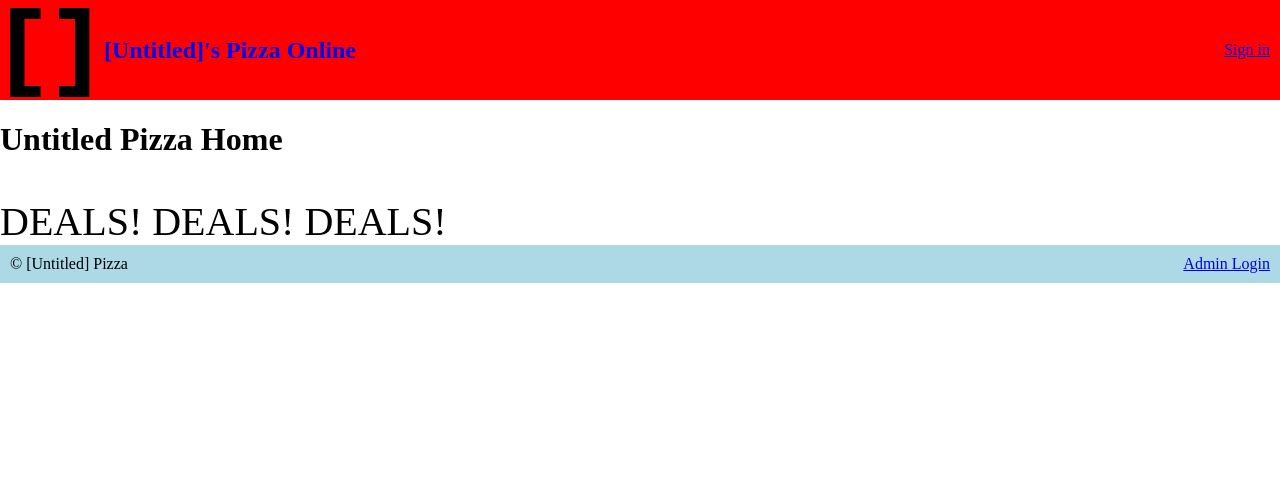
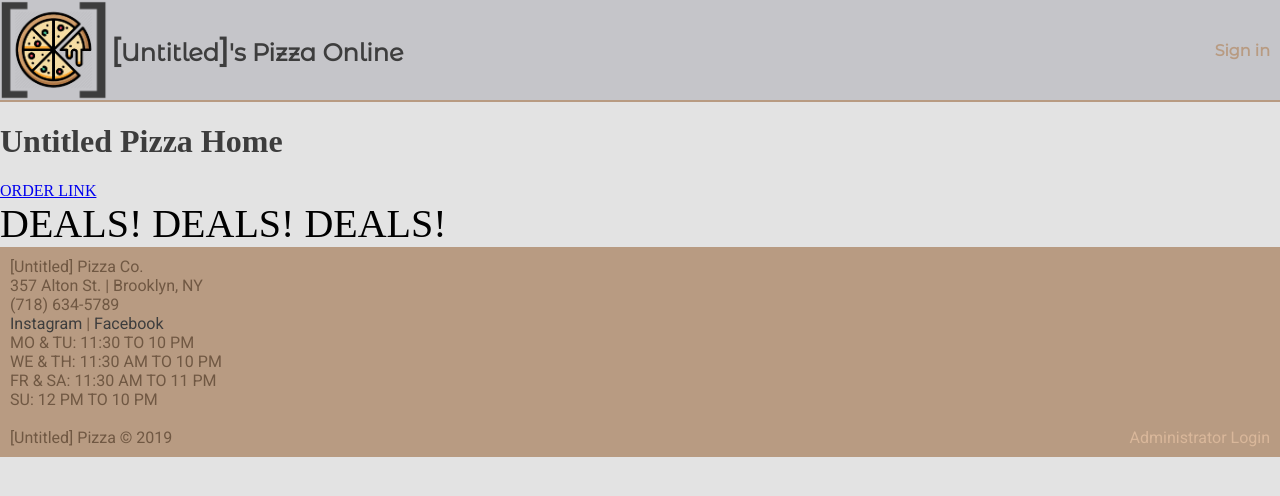
Before and after one commit to JJH132/ISP-TermProject, a PHP site: page / in a window 1280 px wide. Shown: the top 496 px of the page. Run offline with PHP 8.4, Linux system fonts and the light colour scheme.

Commit message:
Start of consistent theme

```diff
--- a/css/default_style.css
+++ /dev/null
@@ -1,48 +0,0 @@
-nav{
-/*	position: -webkit-sticky;
-	position: sticky;*/
-	background-color: red;
-	display: flex;
-    justify-content: space-between;
-}
-
-footer {
-	background-color: lightblue;
-	display: flex;
-    justify-content: space-between;
-    padding: 10px;
-}
-
-body{
-	margin: 0;
-}
-
-.home_link{
-
-}
-
-.home_link h1, img{
-	display: inline;
-	vertical-align: middle;
-}
-
-/*#sign_in
-{
-	position: absolute;
-	left:30%;
-	top:30%;
-
-}
-#sign_up
-{
-	position: absolute;
-	right:30%;
-	top:33%;
-}
-
-#order_now
-{
-	position:absolute;
-	left:46%;
-	top:50%;
-}*/
--- /dev/null
+++ b/css/default_style.css.php
@@ -0,0 +1,106 @@
+<?php
+header("Content-type: text/css");
+$darkBrown = '#856850';
+$darkerBrown = '#705843';
+$lightBrown = '#B89B82';
+$lightGray = '#E3E3E3';
+$darkGray = '#C5C5C9';
+$darkerGray = '#646466';
+$almostBlack = '#3D3D3D';
+$lighterBrown = '#D9B79A';
+?>
+/*FONTS
+font-family: 'Roboto', sans-serif;
+font-family: 'Montserrat Alternates', sans-serif;
+*/
+
+
+nav{
+    background-color: <?=$darkGray?>;
+    display: flex;
+    justify-content: space-between;
+    border-bottom: 2px solid <?=$lightBrown?>;
+}
+
+.home_link a{
+    color: <?=$darkBrown?>;
+    font-family: 'Montserrat Alternates', sans-serif;
+    -webkit-transition: all 0.4s;
+    -moz-transition: all 0.4s;
+    -ms-transition: all 0.4s;
+    -o-transition: all 0.4s;
+    transition: all 0.4s;
+}
+
+.home_link a:hover {
+    color: <?=$almostBlack?>;
+}
+
+footer {
+    background-color: <?=$lightBrown?>;
+    display: flex;
+    justify-content: space-between;
+    padding: 10px;
+}
+
+body{
+    margin: 0;
+    background-color: <?=$lightGray?>;
+}
+
+.home_link h1, img{
+    display: inline;
+    vertical-align: middle;
+}
+
+.rightNavLinks{
+    margin: auto 10px auto 0;
+    text-decoration: none;
+    font-family: 'Montserrat Alternates', sans-serif;
+    font-weight: bold;
+    color: <?=$lightBrown?>;
+    -webkit-transition: all 0.4s;
+    -moz-transition: all 0.4s;
+    -ms-transition: all 0.4s;
+    -o-transition: all 0.4s;
+    transition: all 0.4s;
+}
+
+.rightNavLinks:hover {
+    color: <?=$darkerGray?>;
+}
+
+.footerRight {
+    font-family: 'Roboto', sans-serif;
+    font-weight: 500;
+    color: <?=$darkerBrown?>;
+}
+
+.footerRight a {
+    text-decoration: none;
+    color: <?=$almostBlack?>;
+    -webkit-transition: all 0.4s;
+    -moz-transition: all 0.4s;
+    -ms-transition: all 0.4s;
+    -o-transition: all 0.4s;
+    transition: all 0.4s;
+}
+.footerRight a:hover {
+    color: <?=$darkBrown?>;
+}
+
+.footerLeft {
+    margin-top: auto;
+    text-decoration: none;
+    font-family: 'Roboto', sans-serif;
+    color: <?=$lighterBrown?>;
+    -webkit-transition: all 0.4s;
+    -moz-transition: all 0.4s;
+    -ms-transition: all 0.4s;
+    -o-transition: all 0.4s;
+    transition: all 0.4s;
+}
+
+.footerLeft:hover {
+    color: <?=$darkBrown?>
+}
--- a/footer.php
+++ b/footer.php
@@ -1,4 +1,16 @@
 <footer>
-	<span>&copy; [Untitled] Pizza</span>
-	<a href="admin_login.php">Admin Login</a>
+    <div class="footerRight">
+        [Untitled] Pizza Co.<br>
+        357 Alton St. | Brooklyn, NY <br>
+        (718) 634-5789 <br>
+        <a href="#">Instagram</a> | <a href="#">Facebook</a> <br>
+        MO & TU: 11:30 TO 10 PM <br>
+        WE & TH: 11:30 AM TO 10 PM <br>
+        FR & SA: 11:30 AM TO 11 PM <br>
+        SU: 12 PM TO 10 PM<br>
+        <br>
+        [Untitled] Pizza &copy; <?php echo date("Y"); ?>
+    </div>
+
+    <a class="footerLeft" href="admin_login.php">Administrator Login</a>
 </footer>
--- /dev/null
+++ b/htmlHead.php
@@ -0,0 +1,6 @@
+<meta charset="utf-8">
+<meta name="viewport" content="width=device-width, initial-scale=1">
+<link rel="icon" href="img/untitled_logo.png" type="image/x-icon">
+<link rel="stylesheet" href="css/default_style.css.php">
+<link rel="author" href="humans.txt">
+<link href="https://fonts.googleapis.com/css?family=Montserrat+Alternates|Roboto&display=swap" rel="stylesheet">
--- a/index.php
+++ b/index.php
@@ -1,19 +1,18 @@
 <!DOCTYPE html>
 <html>
 <head>
-	<title>Untitled Pizza | Home</title>
-	<meta charset="utf-8">
+    <title>[Untitled] Pizza | Home</title>
     <meta name="description" content="">
-    <meta name="viewport" content="width=device-width, initial-scale=1">
-    <link rel="icon" href="img/pizza.png" type="image/x-icon">
-    <link rel="stylesheet" href="css/default_style.css">
-    <link rel="author" href="humans.txt">
+    <?php include 'htmlHead.php';?>
 </head>
 <body>
-	<?php include 'nav.php' ?>
-	<h1>Untitled Pizza Home</h1>
-	<br>
-	<span style="font-size: 2.5em; margin: auto;">DEALS! DEALS! DEALS!</span>
-	<?php include 'footer.php' ?>
+    <?php include 'nav.php' ?>
+    <h1 style="color: #3D3D3D;">Untitled Pizza Home</h1>
+
+    <a href="order.php">ORDER LINK</a>
+
+    <br>
+    <span style="font-size: 2.5em; margin: auto;">DEALS! DEALS! DEALS!</span>
+    <?php include 'footer.php' ?>
 </body>
 </html>
--- a/nav.php
+++ b/nav.php
@@ -2,9 +2,9 @@
     <div class="home_link">
     <a style="text-decoration: none;" href="index.php">
 
-        <img src="img/untitled_logo.png">
-        <h1>[Untitled]'s Pizza Online </h1>
+        <img style="height: 100px" src="img/untitled_logo.png">
+        <h1><span style="color: #3D3D3D; font-size: 1.3em;">[</span>Untitled<span style="color: #3D3D3D; font-size: 1.3em;">]</span>'s Pizza Online </h1>
     </a>
     </div>
-    <a style="margin: auto 10px auto 0;" href="sign_in.php">Sign in</a>
+    <a class="rightNavLinks" href="sign_in.php">Sign in</a>
 </nav>
```
Also changed, not shown: admin_login.php (added, +15 -0 lines), order.php (+2 -5 lines), sign_in.php (+2 -6 lines), README.md, img/untitled_logo.png.
